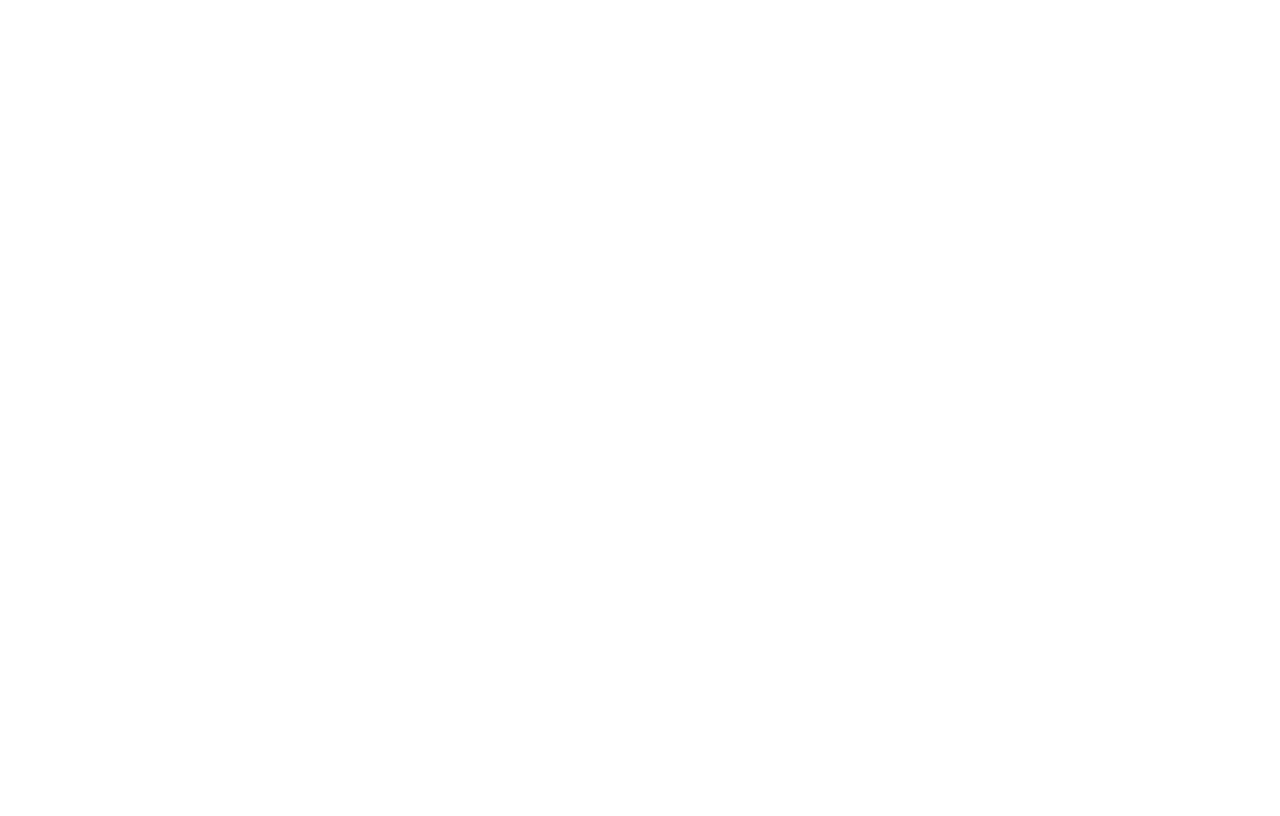
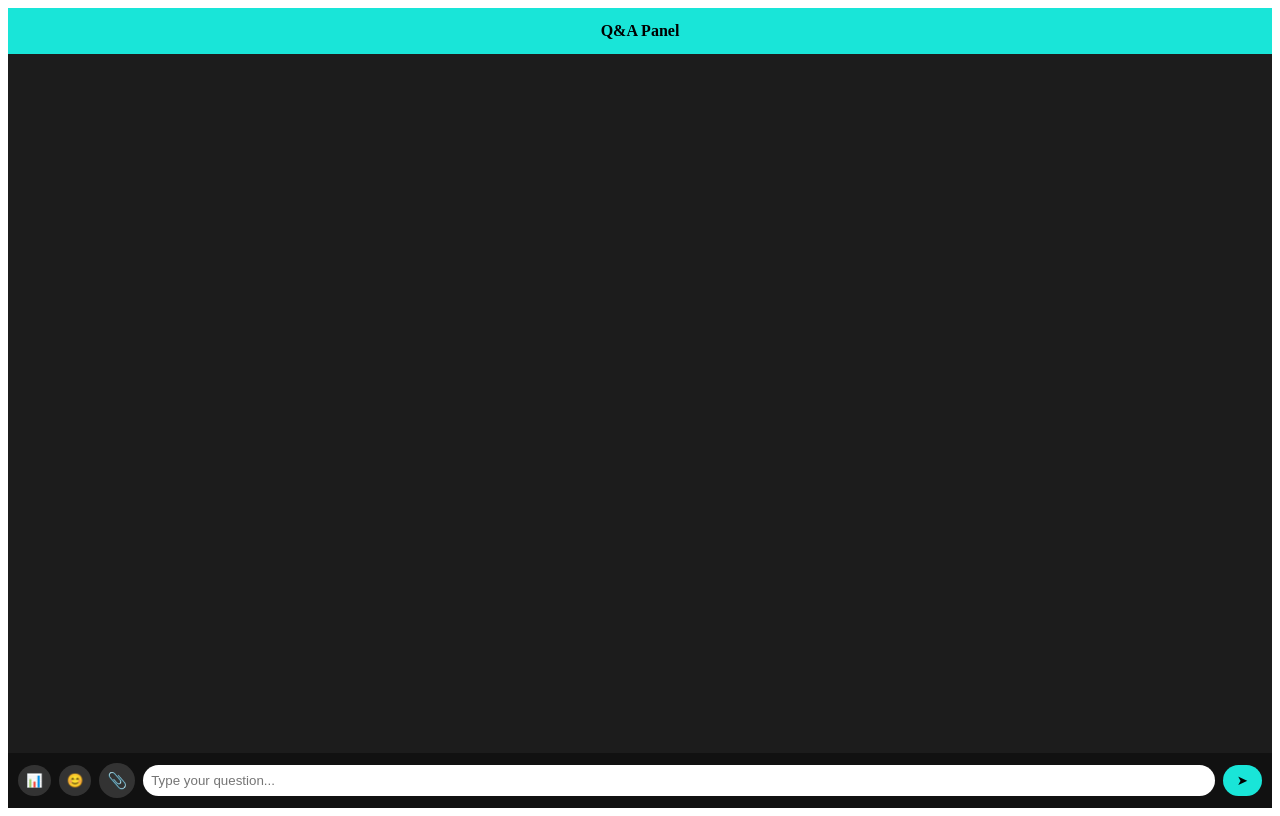
Before and after one commit to DiyaBetcy/ai-multilingual-meet-platform, a React (Vite) app in the folder frontend/vite-project/: page /qa in a window 1280 px wide. Before the commit this address had no page. Built offline with nearby package versions, Linux system fonts and the light colour scheme.

Commit message:
Added popup, Q&A panel with emoji picker and poll feature

```diff
--- a/frontend/vite-project/src/main.jsx
+++ b/frontend/vite-project/src/main.jsx
@@ -6,6 +6,8 @@
 import Dashboard from "./pages/dashboard.jsx";
 import MeetDash from "./pages/platform/meetdashboard.jsx";
 import Start from "./pages/start.jsx";
+import QAPanel from "./pages/platform/QAPanel.jsx";
+
 ReactDOM.createRoot(document.getElementById("root")).render(
   <BrowserRouter>
     <Routes>
@@ -14,6 +16,8 @@
       <Route path="/dashboard" element={<Dashboard />} />
       <Route path="/meetdash" element={<MeetDash />}/>
       <Route path ="/start"  element ={<Start />} />
+      <Route path="/qa" element={<QAPanel />} />
+
     </Routes>
   </BrowserRouter>
 );
--- /dev/null
+++ b/frontend/vite-project/src/pages/platform/QAPanel.jsx
@@ -0,0 +1,122 @@
+import "./qapanel.css";
+import { useState } from "react";
+
+const emojiList = ["😀","😂","😍","😮","😢","😡","👍","👏","🔥","🎉","❤️","🙏","❓","🌍"];
+
+export default function QAPanel() {
+  const [message, setMessage] = useState("");
+  const [messages, setMessages] = useState([]);
+  const [showEmoji, setShowEmoji] = useState(false);
+  const [showPoll, setShowPoll] = useState(false);
+
+  const [pollQuestion, setPollQuestion] = useState("");
+  const [pollOptions, setPollOptions] = useState(["", ""]);
+
+  const sendMessage = () => {
+    if (!message.trim()) return;
+    setMessages([...messages, { type: "text", content: message }]);
+    setMessage("");
+  };
+
+  const addEmoji = (emoji) => {
+    setMessage((prev) => prev + emoji);
+    setShowEmoji(false);
+  };
+
+  const addPollOption = () => {
+    setPollOptions([...pollOptions, ""]);
+  };
+
+  const sendPoll = () => {
+    if (!pollQuestion.trim()) return;
+    setMessages([...messages, {
+      type: "poll",
+      question: pollQuestion,
+      options: pollOptions
+    }]);
+    setPollQuestion("");
+    setPollOptions(["", ""]);
+    setShowPoll(false);
+  };
+
+  return (
+    <div className="qa-container">
+      <div className="qa-header">Q&A Panel</div>
+
+      <div className="qa-messages">
+        {messages.map((msg, i) => (
+          <div key={i} className="qa-message">
+            {msg.type === "text" && msg.content}
+
+            {msg.type === "poll" && (
+              <div className="poll-box">
+                <strong>{msg.question}</strong>
+                {msg.options.map((op, idx) => (
+                  <div key={idx} className="poll-option">
+                    <input type="radio" name={`poll-${i}`} />
+                    <span>{op}</span>
+                  </div>
+                ))}
+              </div>
+            )}
+          </div>
+        ))}
+      </div>
+
+      {/* Emoji Picker */}
+      {showEmoji && (
+        <div className="emoji-picker">
+          {emojiList.map((e, i) => (
+            <span key={i} onClick={() => addEmoji(e)}>{e}</span>
+          ))}
+        </div>
+      )}
+
+      {/* Poll Creator */}
+      {showPoll && (
+        <div className="poll-creator">
+          <input
+            placeholder="Poll question"
+            value={pollQuestion}
+            onChange={(e) => setPollQuestion(e.target.value)}
+          />
+
+          {pollOptions.map((op, i) => (
+            <input
+              key={i}
+              placeholder={`Option ${i + 1}`}
+              value={op}
+              onChange={(e) => {
+                const updated = [...pollOptions];
+                updated[i] = e.target.value;
+                setPollOptions(updated);
+              }}
+            />
+          ))}
+
+          <button onClick={addPollOption}>+ Add option</button>
+          <button className="send-btn" onClick={sendPoll}>Send Poll</button>
+        </div>
+      )}
+
+      <div className="qa-input-area">
+        <button className="qa-btn" onClick={() => setShowPoll(!showPoll)}>📊</button>
+        <button className="qa-btn" onClick={() => setShowEmoji(!showEmoji)}>😊</button>
+
+        <label className="qa-btn">
+          📎
+          <input type="file" hidden />
+        </label>
+
+        <input
+          type="text"
+          placeholder="Type your question..."
+          value={message}
+          onChange={(e) => setMessage(e.target.value)}
+        />
+
+        <button className="send-btn" onClick={sendMessage}>➤</button>
+      </div>
+    </div>
+  );
+}
--- a/frontend/vite-project/src/pages/platform/meetdashboard.jsx
+++ b/frontend/vite-project/src/pages/platform/meetdashboard.jsx
@@ -1,8 +1,9 @@
 import { useEffect, useRef, useState } from "react";
 import "./meetdashboard.css";
-
+import Popup from "./popup.jsx";
 export default function MeetDashboard() {
   const localVideoRef = useRef(null);
+const [showPopup, setShowPopup] = useState(false);
 
   const [stream, setStream] = useState(null);
   const [micOn, setMicOn] = useState(true);
@@ -113,13 +114,22 @@
         <button className="control-btn">
           <img src="/src/assets/share.png" alt="Share" />
         </button>
-        <button className="control-btn">
-          <img src="/src/assets/more.png" alt="More" />
-        </button>
+        <button
+  className="control-btn"
+  onClick={() => setShowPopup(true)}
+>
+  <img src="/src/assets/more.png" alt="More" />
+</button>
+
         <button className="control-btn end">
           <img src="/src/assets/hangup.png" alt="Hang Up" />
         </button>
       </div>
+      <Popup
+  open={showPopup}
+  onClose={() => setShowPopup(false)}
+/>
+
     </div>
   );
 }
--- /dev/null
+++ b/frontend/vite-project/src/pages/platform/popup.css
@@ -0,0 +1,61 @@
+.popup-overlay {
+  position: fixed;
+  inset: 0;
+  background: rgba(0, 0, 0, 0.35);
+  backdrop-filter: blur(6px);
+  display: flex;
+  align-items: center;
+  justify-content: center;
+  z-index: 999;
+}
+
+.popup-card {
+  width: 330px;
+  background: #2a2a2a;
+  border-radius: 12px;
+  padding: 20px;
+  color: white;
+  box-shadow: 0 20px 40px rgba(0, 0, 0, 0.6);
+}
+
+.popup-title {
+  text-align: center;
+  margin-bottom: 12px;
+}
+
+.popup-option {
+  display: flex;
+  align-items: center;
+  gap: 10px;
+  padding: 10px;
+  border-radius: 8px;
+  cursor: pointer;
+}
+
+.popup-option:hover {
+  background: #3a3a3a;
+}
+
+.emoji-row {
+  flex-direction: column;
+  align-items: flex-start;
+}
+
+.emojis {
+  display: flex;
+  flex-wrap: wrap;
+  gap: 10px;
+  margin-top: 6px;
+  font-size: 22px;
+}
+
+.close-btn {
+  margin-top: 14px;
+  width: 100%;
+  padding: 8px;
+  border-radius: 8px;
+  border: none;
+  background: #19e5d8;
+  font-weight: bold;
+  cursor: pointer;
+}
--- /dev/null
+++ b/frontend/vite-project/src/pages/platform/popup.jsx
@@ -0,0 +1,47 @@
+import "./popup.css";
+import { useNavigate } from "react-router-dom";
+
+export default function Popup({ open, onClose }) {
+  const navigate = useNavigate();
+
+  if (!open) return null;
+
+  const openQA = () => {
+    onClose();
+    navigate("/qa");
+  };
+
+  return (
+    <div className="popup-overlay" onClick={onClose}>
+      <div className="popup-card" onClick={(e) => e.stopPropagation()}>
+        <h3 className="popup-title">More Options</h3>
+
+        {/* Q&A */}
+        <div className="popup-option" onClick={openQA}>
+          <span>💬</span>
+          <p>Q&A Panel (Moderated)</p>
+        </div>
+
+        {/* Emoji reactions */}
+        <div className="popup-option emoji-row">
+          <p>Emoji Reactions</p>
+          <div className="emojis">
+            <span>👏</span>
+            <span>👍</span>
+            <span>❤️</span>
+            <span>😂</span>
+            <span>😮</span>
+            <span>😢</span>
+            <span>❓</span>
+            <span>🔥</span>
+            <span>🌍</span>
+          </div>
+        </div>
+
+        <button className="close-btn" onClick={onClose}>
+          Close
+        </button>
+      </div>
+    </div>
+  );
+}
--- /dev/null
+++ b/frontend/vite-project/src/pages/platform/qapanel.css
@@ -0,0 +1,60 @@
+.qa-container {
+  height: 100vh;
+  background: #1c1c1c;
+  color: white;
+  display: flex;
+  flex-direction: column;
+}
+
+.qa-header {
+  background: #19e5d8;
+  color: black;
+  padding: 14px;
+  font-weight: bold;
+  text-align: center;
+}
+
+.qa-messages {
+  flex: 1;
+  padding: 12px;
+  overflow-y: auto;
+}
+
+.qa-message {
+  background: #2e2e2e;
+  padding: 10px;
+  border-radius: 8px;
+  width: fit-content;
+}
+
+.qa-input-area {
+  display: flex;
+  align-items: center;
+  gap: 8px;
+  padding: 10px;
+  background: #111;
+}
+
+.qa-input-area input {
+  flex: 1;
+  padding: 8px;
+  border-radius: 20px;
+  border: none;
+  outline: none;
+}
+
+.qa-btn {
+  background: #333;
+  border: none;
+  border-radius: 50%;
+  padding: 8px;
+  cursor: pointer;
+}
+
+.send-btn {
+  background: #19e5d8;
+  border: none;
+  padding: 8px 14px;
+  border-radius: 20px;
+  cursor: pointer;
+}
```
